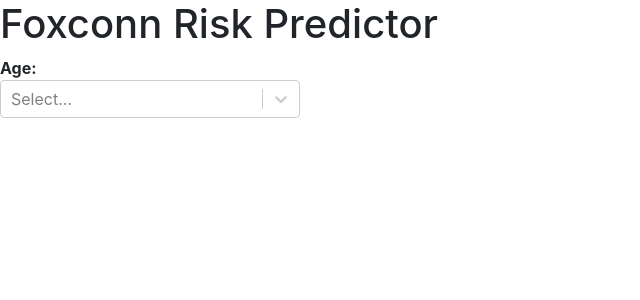
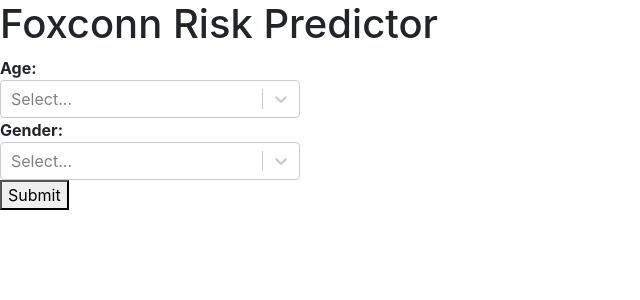
Before and after one commit to hayleympearson/foxconn_risk_predictor, a React (Create React App) app in the folder my-app/: page / in a window 1280 px wide. Shown: the top 300 px of the page, without its empty margins (0-640 px from the left). Built offline with nearby package versions, Linux system fonts and the light colour scheme.

Commit message:
state passing working. just needs to be made prettier and make ajax call

```diff
--- a/my-app/src/App.js
+++ b/my-app/src/App.js
@@ -1,13 +1,34 @@
 import React from 'react';
 import Select from './Select'
+import LoadingButton from './LoadingButton'
 import './App.css';
 
 export default class App extends React.Component {
+  state = {
+    age: null,
+    gender: null,
+  }
+
+  ageSelected = (selected) => {
+    this.setState({
+      age: selected,
+    });
+  }
+
+  genderSelected = (selected) => {
+    this.setState({
+      gender: selected,
+    });
+  }
+
   render() {
     return (
       <div className="App">
         <h1> Foxconn Risk Predictor </h1>
-        <Select category={"Age"}/>
+        <Select category={"Age"} onFieldSelected={this.ageSelected}/>
+        <Select category={"Gender"} onFieldSelected={this.genderSelected}/>
+
+        <LoadingButton age={this.state.age} gender={this.state.gender}/>
       </div>
     );
   }
--- /dev/null
+++ b/my-app/src/LoadingButton.js
@@ -0,0 +1,38 @@
+import React from 'react';
+
+export default class LoadingButton extends React.Component {
+    constructor(props, context) {
+        super(props, context);
+
+        this.handleClick = this.handleClick.bind(this);
+
+        this.state = {
+            isLoading: false
+        };
+    }
+
+    handleClick() {
+        this.setState({ isLoading: true });
+
+        console.log(this.props.age);
+        console.log(this.props.gender);
+
+        // This probably where you would have an `ajax` call
+
+        setTimeout(() => {
+            // Completed of async action, set loading state back
+            this.setState({ isLoading: false });
+            }, 2000);
+        }
+
+    render() {
+        const { isLoading } = this.state;
+        return (
+            <button
+                disabled={isLoading}
+                onClick={!isLoading ? this.handleClick : null}>
+                {isLoading ? 'Loading...' : 'Submit'}
+            </button>
+        );
+    }
+}
--- a/my-app/src/Select.js
+++ b/my-app/src/Select.js
@@ -10,6 +10,7 @@
 
     handleChange = (selectedOption) => {
         this.setState({ selectedOption });
+        this.props.onFieldSelected(selectedOption.label);
     }
 
     render() {
@@ -29,7 +30,6 @@
                     value={selectedOption}>
                 </ReactSelect>
             </div>
-
         );
     }
 }
--- a/my-app/src/constants.js
+++ b/my-app/src/constants.js
@@ -33,7 +33,9 @@
     {value: 96, label: "96"}, {value: 97, label: "97"}, {value: 98, label: "98"},
     {value: 99, label: "99"}, {value: 100, label: "100"}];
 
-const category_array = ["Age"];
-const options_array = [age_options];
+const gender_options = [{value: 1, label: "Female"}, {value: 2, label: "Male"}];
+
+const category_array = ["Age", "Gender"];
+const options_array = [age_options, gender_options];
 
 export {category_array, options_array};
```
